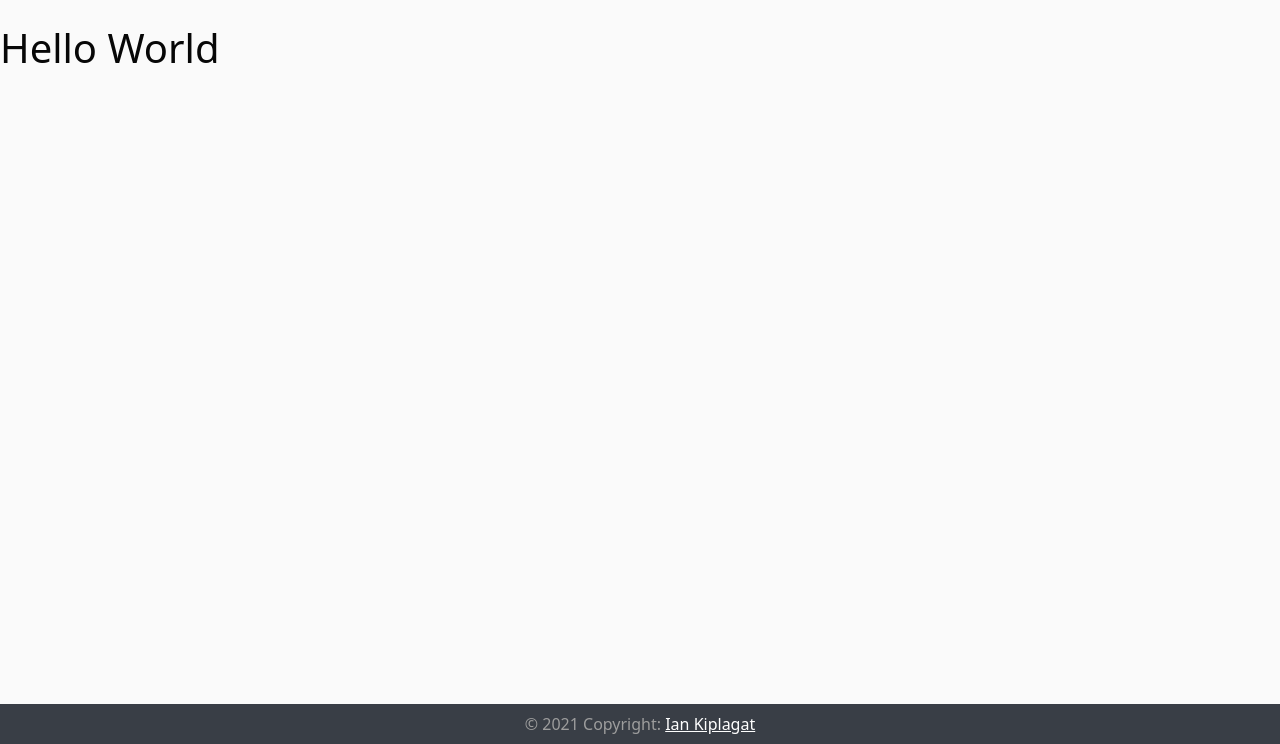
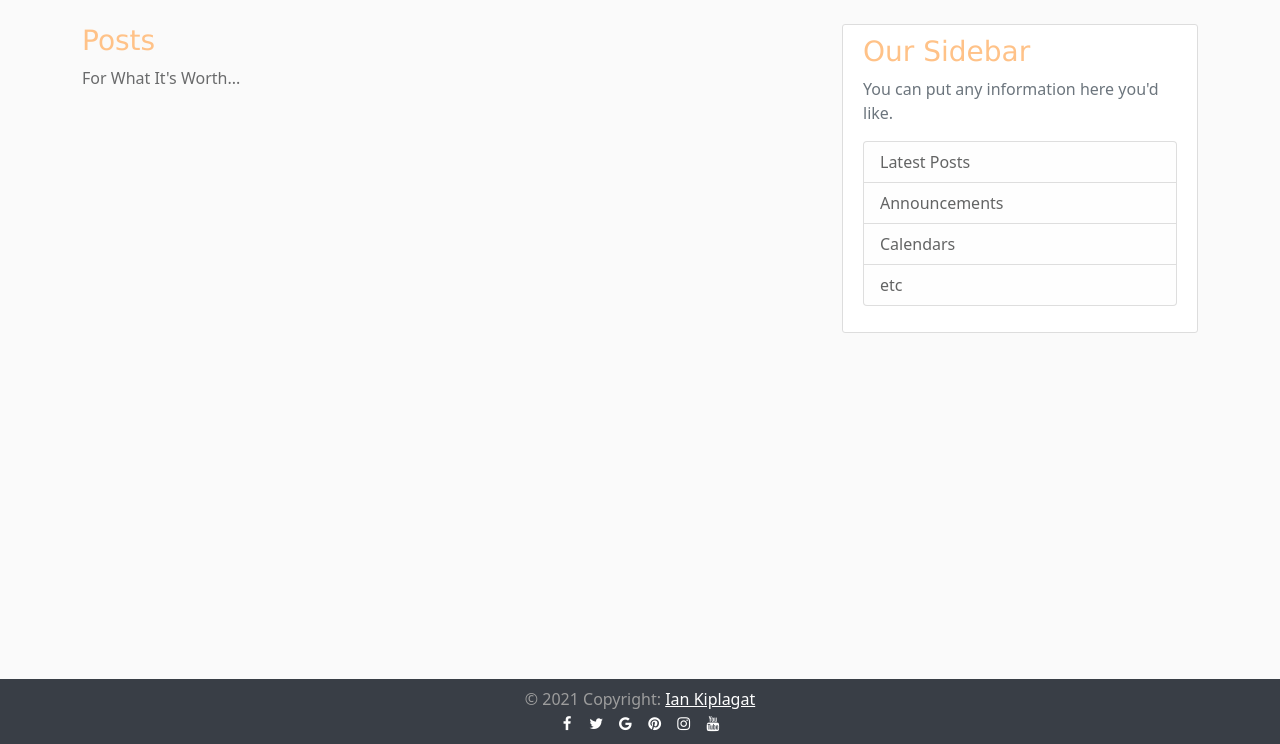
Before and after one commit to ikiplagat/Ink-Society, a Flask app: page / in a window 1280 px wide. Shown: the part 56-800 px from the top of the page. Run offline with Flask 2, Linux system fonts and the light colour scheme.

Commit message:
add social links

```diff
--- a/app/static/css/index.css
+++ b/app/static/css/index.css
@@ -1,6 +1,6 @@
 body {
   background: #fafafa;
-  color: black;
+  color: #696a6b;
   margin-top: 5rem;
 }
 
@@ -10,7 +10,7 @@ h3,
 h4,
 h5,
 h6 {
-  color: #070707;
+  color: #ffc288;
 }
 
 .bg-steel {
@@ -94,3 +94,24 @@ footer {
   background-color: #393e46;
   width: 100%;
 }
+
+.social-links {
+  display: block;
+  justify-content: space-between;
+}
+
+/* Style all font awesome icons */
+.fa {
+  margin: 5px;
+  font-size: 15px;
+  width: 15px;
+  text-align: center;
+  text-decoration: none;
+  color: #ffffff;
+}
+
+/* Add a hover effect if you want */
+.fa:hover {
+  opacity: 0.7;
+  color: #ffc288;;
+}
--- a/app/templates/base.html
+++ b/app/templates/base.html
@@ -11,6 +11,7 @@
       integrity="sha384-eOJMYsd53ii+scO/bJGFsiCZc+5NDVN2yr8+0RDqr0Ql0h+rP48ckxlpbzKgwra6"
       crossorigin="anonymous"
     />
+    <link rel="stylesheet" href="https://cdnjs.cloudflare.com/ajax/libs/font-awesome/4.7.0/css/font-awesome.min.css">
     <link
       rel="stylesheet"
       href="{{url_for('static',filename='/css/index.css')}}"
@@ -29,13 +30,17 @@
     <title>Ink Society</title>
     {% endif %}
   </head>
+
+  <!-- Navbar block  -->
+  {% block navbar %} {% include 'navbar.html' %} {% endblock %}
   <body>
-    <!-- Navbar block  -->
-    {% block navbar %} {% include 'navbar.html' %} {% endblock %}
+
 
     <!-- Content block -->
 
-    {% block content %} {% endblock%}
+    {% block content %}
+
+    {% endblock%}
 
     <!-- Footer block  -->
     {% block footer %} {% include 'footer.html' %} {% endblock %}
--- a/app/templates/footer.html
+++ b/app/templates/footer.html
@@ -1,7 +1,7 @@
 <!-- Footer -->
 <footer class="page-footer font-small">
   <!-- Copyright -->
-  <div class="footer-copyright text-center py-2" style="color: #9d9d9d;">
+  <div class="footer-copyright text-center py-2" style="color: #9d9d9d">
     © 2021 Copyright:
     <a
       href="mailto:ianjkiplagat@gmail.com"
@@ -10,6 +10,34 @@
     >
       Ian Kiplagat</a
     >
+    <div class="social-links">
+      <a
+        href="https://www.facebook.com"
+        class="fa fa-facebook"
+        target="_blank"
+      ></a>
+      <a
+        href="https://www.twitter.com"
+        class="fa fa-twitter"
+        target="_blank"
+      ></a>
+      <a href="https://www.google.com" class="fa fa-google" target="_blank"></a>
+      <a
+        href="https://www.pinterest.com"
+        class="fa fa-pinterest"
+        target="_blank"
+      ></a>
+      <a
+        href="https://instagram.com"
+        class="fa fa-instagram"
+        target="_blank"
+      ></a>
+      <a
+        href="https://www.youtube.com"
+        class="fa fa-youtube"
+        target="_blank"
+      ></a>
+    </div>
   </div>
   <!-- Copyright -->
 </footer>
--- a/app/templates/index.html
+++ b/app/templates/index.html
@@ -3,6 +3,26 @@
 <!-- Content block -->
 {% block content %}
 
-<h1>Hello World</h1>
+<main role="main" class="container">
+  <div class="row">
+    <div class="col-md-8">
+      <h3 style="font-family: Verdana, Geneva, Tahoma, sans-serif;">Posts</h3>
+      <span class="tagline" itemprop="description">For What It's Worth...</span>
+    </div>
+    <div class="col-md-4">
+      <div class="content-section">
+        <h3 style="font-family: Verdana, Geneva, Tahoma, sans-serif;">Our Sidebar</h3>
+        <p class='text-muted'>You can put any information here you'd like.
+          <ul class="list-group">
+            <li class="list-group-item list-group-item-light">Latest Posts</li>
+            <li class="list-group-item list-group-item-light">Announcements</li>
+            <li class="list-group-item list-group-item-light">Calendars</li>
+            <li class="list-group-item list-group-item-light">etc</li>
+          </ul>
+        </p>
+      </div>
+    </div>
+  </div>
+</main>
 
 {% endblock%}
```
